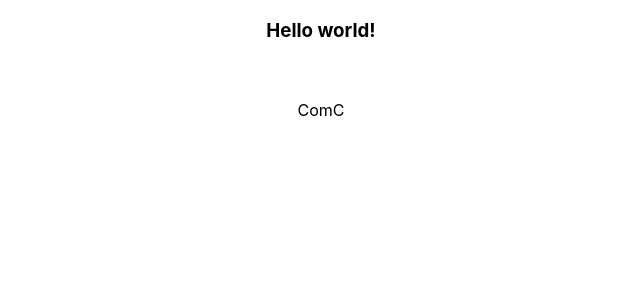
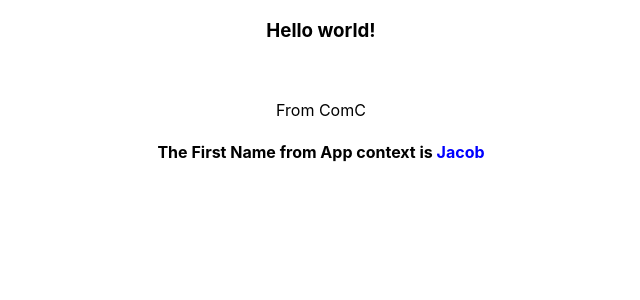
Before and after one commit to Mani007/AdvContextAPI, a React (Create React App) app in the folder contextapi/: page / in a window 1280 px wide. Shown: the top 300 px of the page, without its empty margins (319-959 px from the left). Built offline with nearby package versions, Linux system fonts and the light colour scheme.

Commit message:
Basic context API implemented, CreateContext, Provider and Finally Conumer of context

```diff
--- a/contextapi/src/App.js
+++ b/contextapi/src/App.js
@@ -1,14 +1,19 @@
+import React, { createContext } from 'react'
 import ComA from './components/ComA';
 import './App.css';
 
+const firstname = createContext()
 function App() {
   return (
     <div className="App">
       <h3>Hello world!</h3> <br /> <br />
-      <ComA/>
+      <firstname.Provider value={'Jacob'}>
+        <ComA/>
+      </firstname.Provider>
 
     </div>
   );
 }
 
 export default App;
+export {firstname}
--- a/contextapi/src/components/ComC.jsx
+++ b/contextapi/src/components/ComC.jsx
@@ -1,8 +1,13 @@
 import React from 'react'
-
+import { firstname } from '../App'
+// The Conusmer api will always take function
 function ComC() {
   return (
-    <div>ComC</div>
+    <firstname.Consumer>
+    {(fname) =>{
+        return (<div>From ComC <br /> <h4 >The First Name from App context is <span style={{color: 'blue'}}> {fname}</span></h4></div>)
+    }}
+    </firstname.Consumer>
   )
 }
 
```
